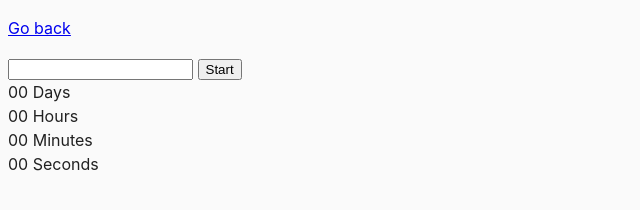
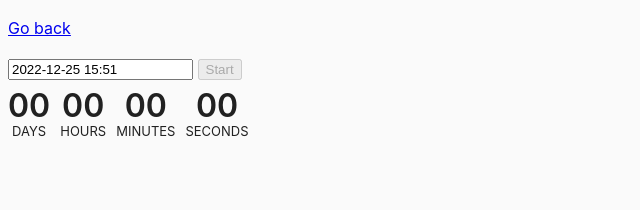
Before and after one commit to skyartartem/goit-js-hw-09, a website built with Parcel: page src/02-timer.html in a window 1280 px wide. Shown: the whole page, without its empty margins (0-640 px from the left). Built offline with nearby package versions, Linux system fonts and the light colour scheme.

Commit message:
02.start

```diff
--- a/package.json
+++ b/package.json
@@ -18,6 +18,7 @@
     "url": "https://github.com/skyartartem/goit-js-hw-08/issues"
   },
   "dependencies": {
+    "flatpickr": "^4.6.13",
     "modern-normalize": "^1.1.0"
   },
   "devDependencies": {
--- a/src/css/common.css
+++ b/src/css/common.css
@@ -16,3 +16,27 @@ img {
   display: block;
   max-width: 100%;
 }
+
+.timer {
+  display: flex;
+  gap: 10px;
+}
+
+.field {
+  /* display: block; */
+  text-align: center;
+  padding-top: 10px;
+}
+
+.value {
+  display: block;
+  font-size: 32px;
+  font-weight: 600;
+  line-height: 1;
+}
+
+.label {
+  display: block;
+  font-size: 13px;
+  text-transform: uppercase;
+}
--- a/src/js/02-timer.js
+++ b/src/js/02-timer.js
@@ -0,0 +1,33 @@
+import flatpickr from 'flatpickr';
+import 'flatpickr/dist/flatpickr.min.css';
+
+const inputEl = document.getElementById('datetime-picker');
+const buttonEl = document.querySelector('button[data-start]');
+
+buttonEl.disabled = true;
+
+// inputEl.value = Date();
+console.dir(flatpickr);
+console.dir(inputEl);
+console.dir(buttonEl);
+
+const options = {
+  enableTime: true,
+  time_24hr: true,
+  defaultDate: new Date(),
+  minuteIncrement: 1,
+  onClose(selectedDates) {
+    console.dir(selectedDates[0].getMilliseconds('16 March 2000'));
+    //   let milisecs = Date(selectedDates[0]).prototype.getMilliseconds();
+    //   console.log(milisecs);
+
+    //   console.log(selectedDates[0]);
+    //   if (Date(selectedDates[0) < Date()) {
+    //     window.alert('Please choose a date in the future');
+    //   }
+  },
+};
+
+const calendar = flatpickr(inputEl, options);
+
+// console.dir(calendar.selectedDates[0].getMilliseconds(0));
```
Also changed, not shown: 1 other file.
